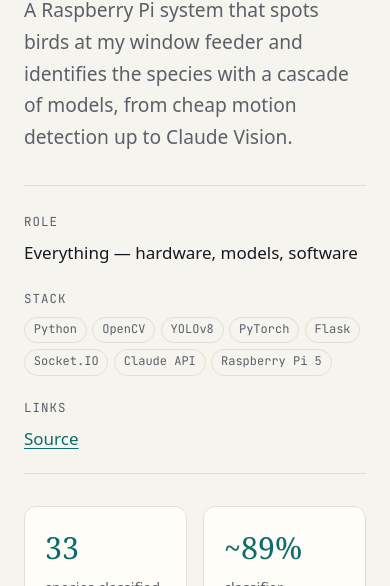
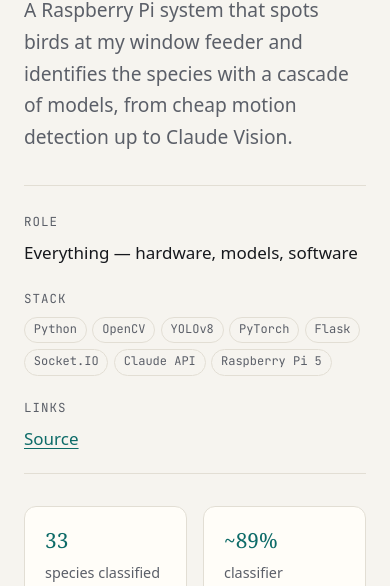
Before and after one commit to jalehoux/jalehoux.github.io, an Astro site: page /work/bird-feeder-ai in a window 390 px wide. Shown: the part 258-844 px from the top of the page. Built offline with nearby package versions, Linux system fonts and the light colour scheme; Astro itself is replaced by a stand-in of ours.

Commit message:
Scale case-study metric text down on small screens
Co-Authored-By: Claude Opus 5.5 <noreply@anthropic.com>
Claude-Session: https://claude.ai/code/session_013MEN6tybzrgoyb4aJR4mvS

```diff
--- a/src/pages/work/[...slug].astro
+++ b/src/pages/work/[...slug].astro
@@ -96,7 +96,7 @@ const { Content } = await render(entry);
     gap: 1rem;
   }
   .metrics li { background: var(--surface); border: 1px solid var(--line); border-radius: 12px; padding: 1rem 1.25rem; }
-  .metrics strong { display: block; font-family: var(--serif); font-size: 1.9rem; font-weight: 500; color: var(--accent); }
+  .metrics strong { display: block; font-family: var(--serif); font-size: clamp(1.3rem, 4.5vw, 1.9rem); font-weight: 500; color: var(--accent); }
   .metrics span { font-size: 0.9rem; color: var(--muted); }
 
   .note {
```
